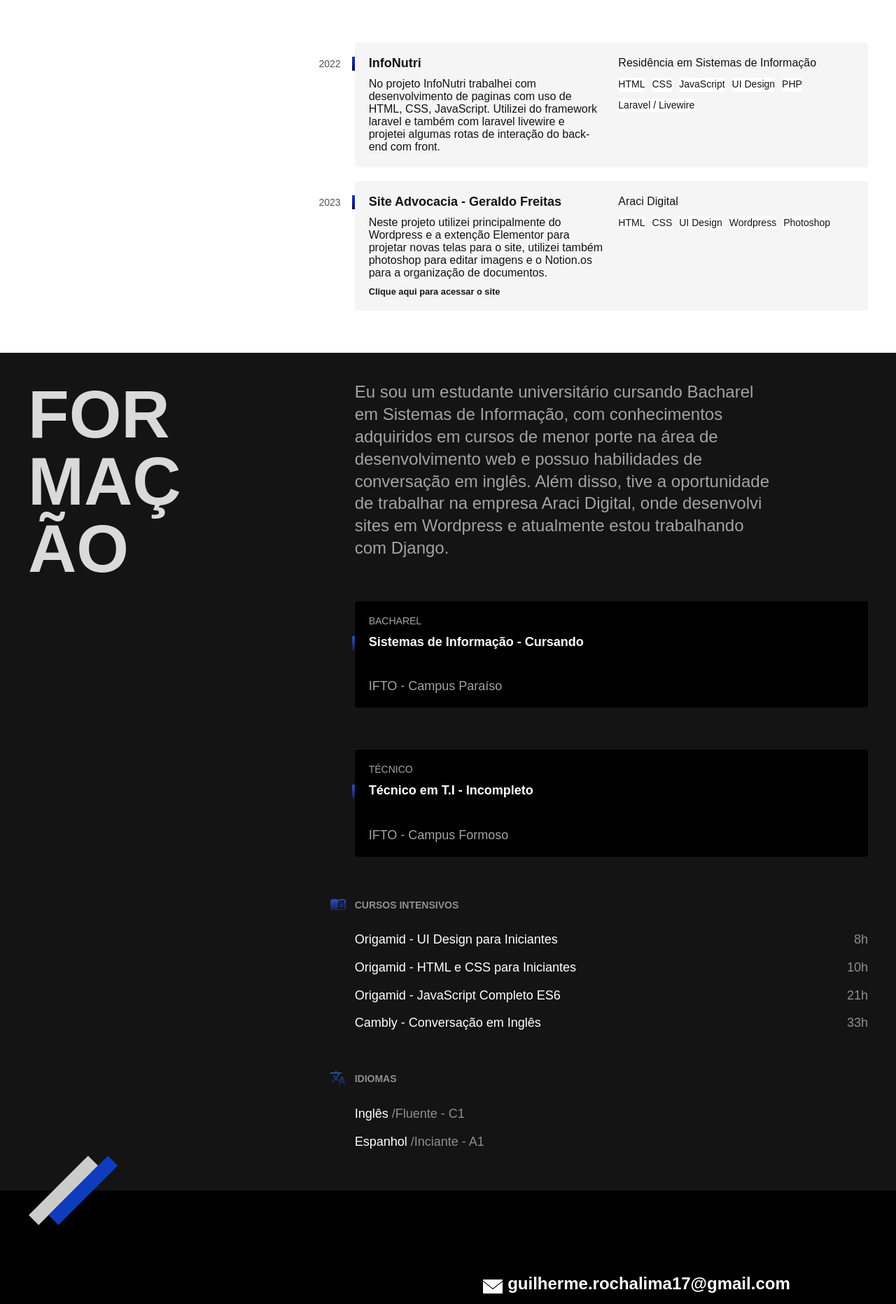
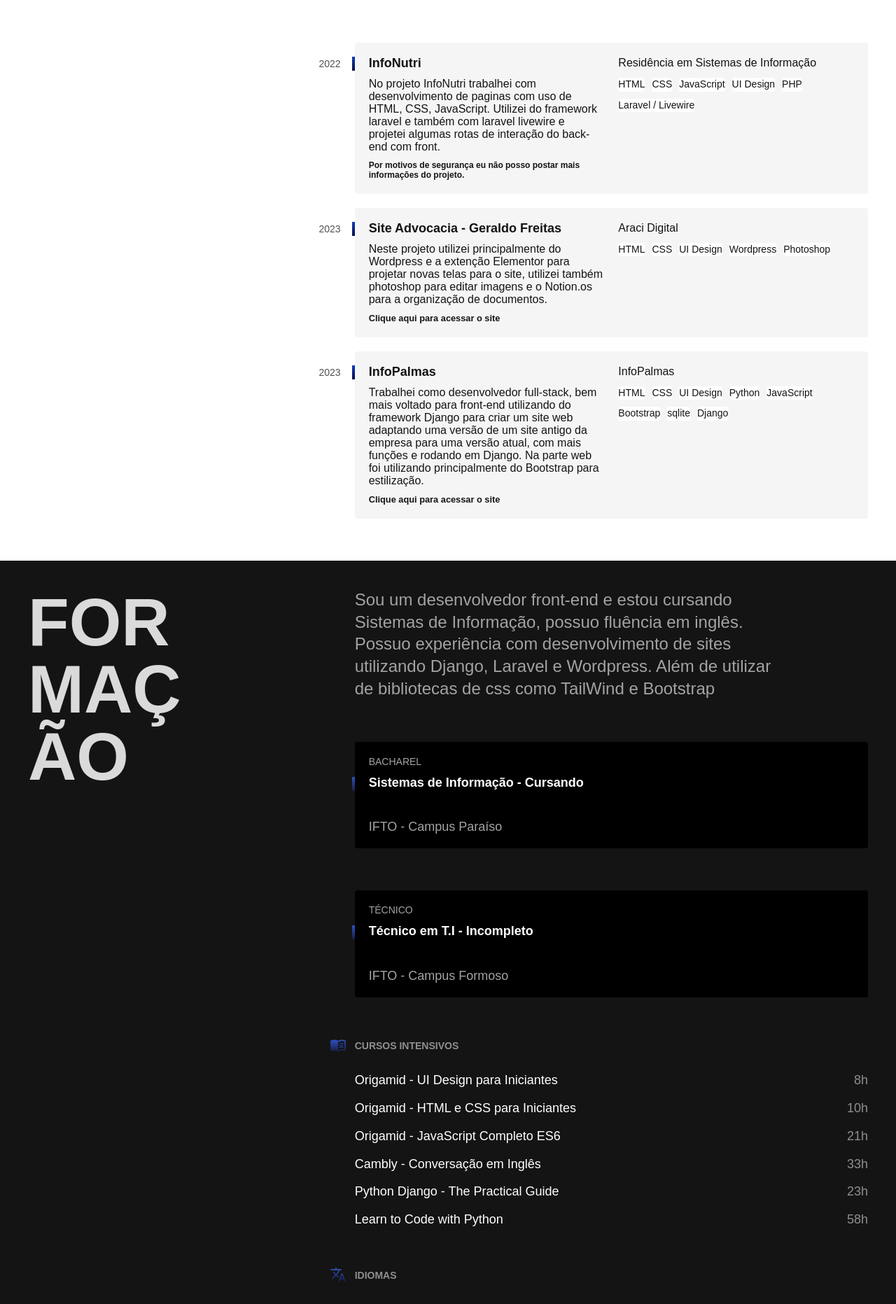
Before and after one commit to guilhermeR20/Projetos-Pessoais-Front-End, a PHP site: page / in a window 1280 px wide. Shown: the part 1136-2999 px from the top of the page at 70% size. Run offline with PHP 8.4, Linux system fonts and the light colour scheme.

Commit message:
atualização 23/08

```diff
--- a/portfolio/css/experiencia.css
+++ b/portfolio/css/experiencia.css
@@ -18,6 +18,10 @@
     margin-bottom: 60px;
     color: #525252;
 
+}
+
+.descricao{
+    font-size: 0.75rem;
 }
 
 .experiencia-texto strong{
--- a/portfolio/index.html
+++ b/portfolio/index.html
@@ -82,6 +82,7 @@
             <li>PHP</li>
             <li>Laravel / Livewire</li>
           </ul>
+          <a class="descricao"><b>Por motivos de segurança eu não posso postar mais informações do projeto.</b></a>
         </div>
 
         <div class="empresa">
@@ -108,7 +109,35 @@
             ><b>Clique aqui para acessar o site</b></a
           >
         </div>
+
+      <div class="empresa">
+        <span class="empresa-ano">2023</span>
+        <h3 class="empresa-titulo">InfoPalmas</h3>
+        <span>InfoPalmas</span>
+        <p>
+          Trabalhei como desenvolvedor full-stack, bem mais voltado para front-end utilizando do framework
+          Django para criar um site web adaptando uma versão de um site antigo da empresa para uma versão
+          atual, com mais funções e rodando em Django. Na parte web foi utilizando principalmente do Bootstrap
+          para estilização.
+        </p>
+        <ul class="empresa-habilidades">
+          <li>HTML</li>
+          <li>CSS</li>
+          <li>UI Design</li>
+          <li>Python</li>
+          <li>JavaScript</li>
+          <li>Bootstrap</li>
+          <li>sqlite</li>
+          <li>Django</li>
+        </ul>
+        <a
+          class="link-acesso"
+          href="https://infopalmas.pythonanywhere.com/"
+          target="_blank"
+          ><b>Clique aqui para acessar o site</b></a
+        >
       </div>
+    </div>
     </section>
 
     <section class="formacao" id="formacao" aria-label="Formação">
@@ -116,12 +145,9 @@
         <h2 class="subtitulo">Formação</h2>
         <div>
           <p class="formacao-texto">
-            Eu sou um estudante universitário cursando Bacharel em Sistemas de
-            Informação, com conhecimentos adquiridos em cursos de menor porte na
-            área de desenvolvimento web e possuo habilidades de conversação em
-            inglês. Além disso, tive a oportunidade de trabalhar na empresa
-            Araci Digital, onde desenvolvi sites em Wordpress e atualmente estou trabalhando
-            com Django.
+            Sou um desenvolvedor front-end e estou cursando Sistemas de
+            Informação, possuo fluência em inglês. Possuo experiência com desenvolvimento de sites
+            utilizando Django, Laravel e Wordpress. Além de utilizar de bibliotecas de css como TailWind e Bootstrap
           </p>
 
           <ul class="faculdade-lista">
@@ -148,6 +174,8 @@
                 <li>Origamid - HTML e CSS para Iniciantes <span>10h</span></li>
                 <li>Origamid - JavaScript Completo ES6 <span>21h</span></li>
                 <li>Cambly - Conversação em Inglês <span>33h</span></li>
+                <li>Python Django - The Practical Guide <span>23h</span></li>
+                <li>Learn to Code with Python <span>58h</span></li>
               </ul>
             </div>
 
```
